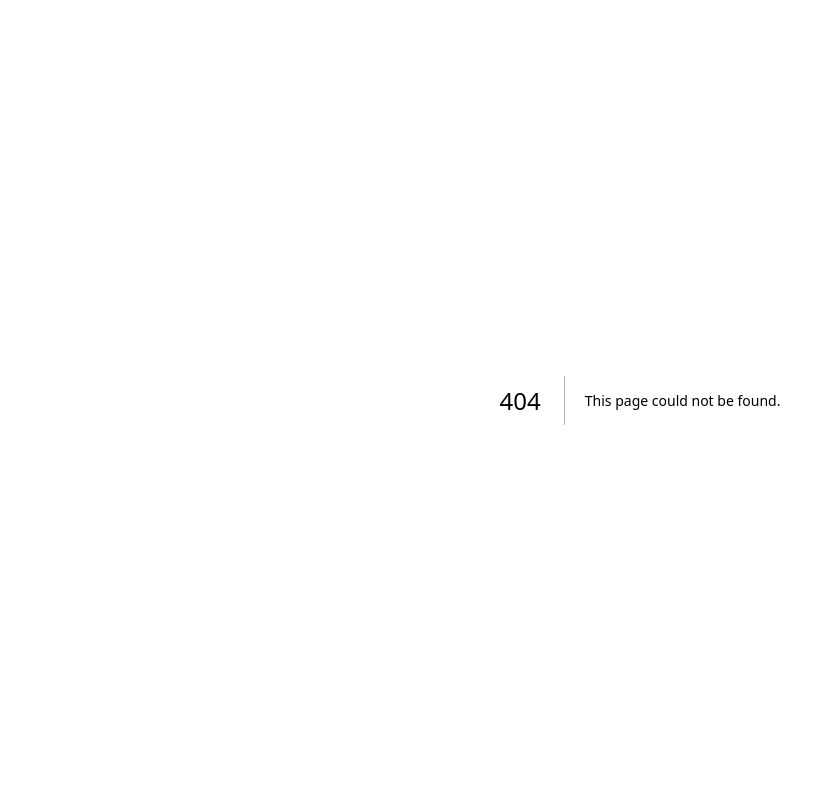
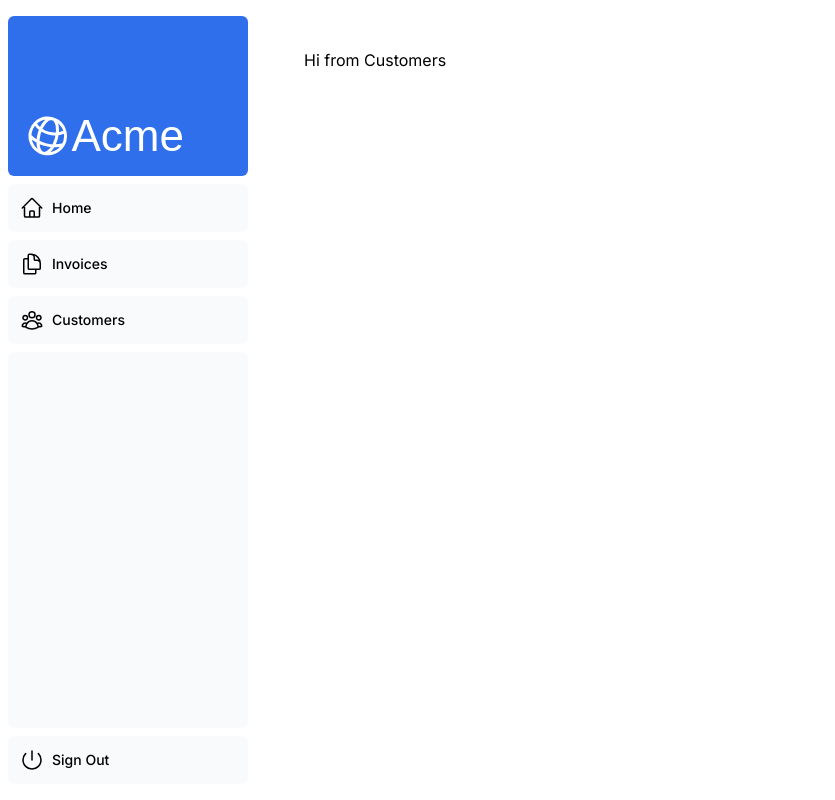
Before and after one commit to grahamflas/learn-nextjs-docs, a Next.js app: page /dashboard/customers in a window 1280 px wide. Before the commit this address had no page. Shown: the whole page, without its empty margins (0-835 px from the left). Built offline with nearby package versions, Linux system fonts and the light colour scheme; a web font is replaced by a local one.

Commit message:
Create routes (/customers and /invoices) and a shared Dashboard layout

```diff
--- /dev/null
+++ b/app/dashboard/customers/page.tsx
@@ -0,0 +1,3 @@
+export default function Customers() {
+  return <p>Hi from Customers</p>;
+}
--- /dev/null
+++ b/app/dashboard/invoices/page.tsx
@@ -0,0 +1,7 @@
+import Link from "next/link";
+
+export default function Invoices() {
+  return (
+    <p>Hi from Invoices</p>
+  )
+}
--- /dev/null
+++ b/app/dashboard/layout.tsx
@@ -0,0 +1,13 @@
+import SideNav from '../ui/dashboard/sidenav';
+
+export default function Layout({ children }: { children: React.ReactNode }) {
+  return (
+    <div className="flex h-screen flex-col md:flex-row md:overflow-hidden">
+      <div className="w-full flex-none md:w-64">
+        <SideNav />
+      </div>
+
+      <div className="flex-grow p-6 md:overflow-y-auto md:p-12">{children}</div>
+    </div>
+  );
+}
--- /dev/null
+++ b/app/dashboard/page.tsx
@@ -0,0 +1,3 @@
+export default function Page() {
+  return <p>Hi from Dashboard Page</p>;
+}
```
